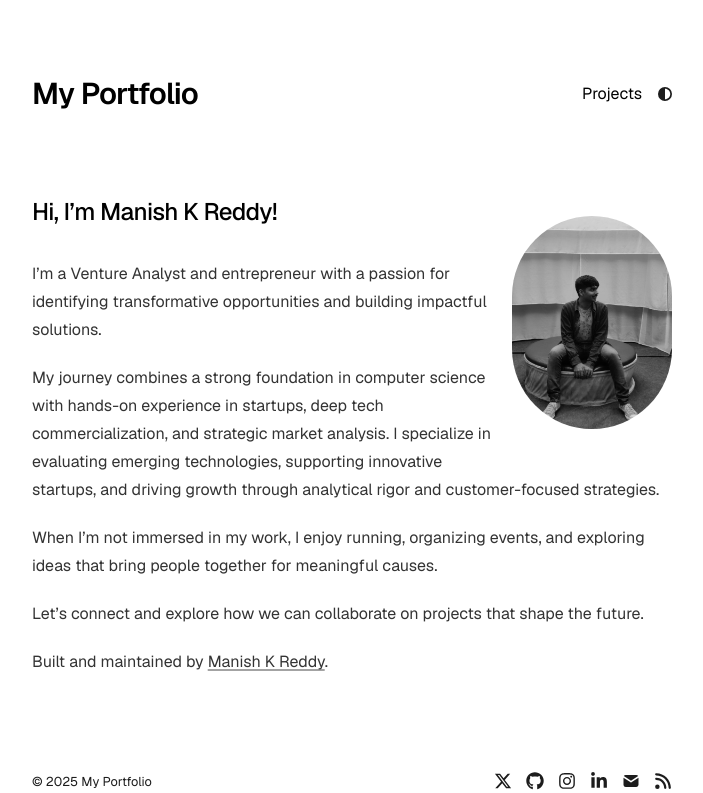
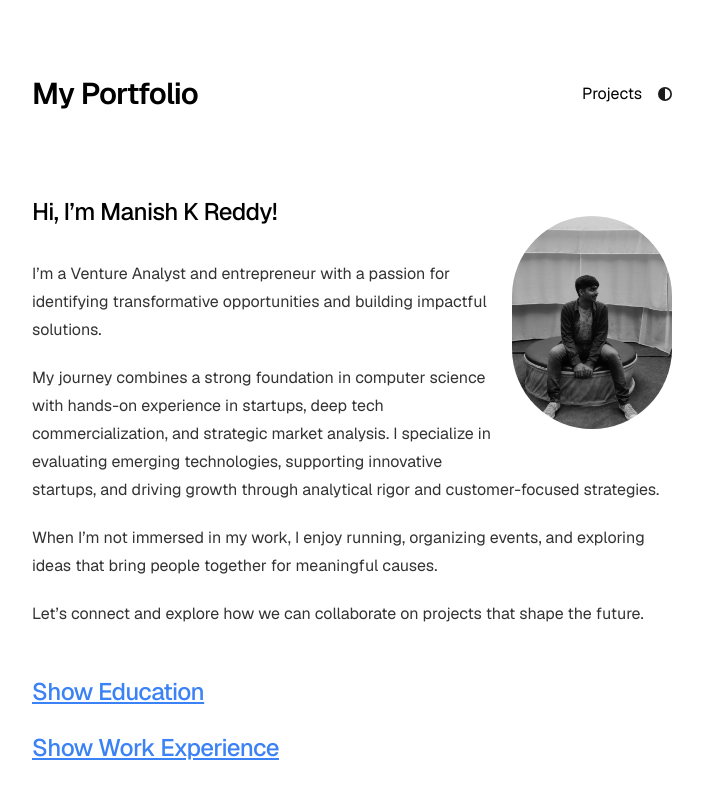
Before and after one commit to kredd10/website, a Next.js app: page / in a window 1280 px wide. Shown: the top 793 px of the page, without its empty margins (288-991 px from the left). Built offline with nearby package versions, Linux system fonts and the light colour scheme.

Commit message:
Changes to be committed: 	modified:   app/page.tsx

```diff
--- a/app/page.tsx
+++ b/app/page.tsx
@@ -1,7 +1,12 @@
 import Image from "next/image";
+import { useState } from "react"; // Import useState for collapsible functionality
 import { socialLinks } from "./config";
 
 export default function Page() {
+  // State for managing collapsible sections
+  const [showEducation, setShowEducation] = useState(false);
+  const [showWorkExperience, setShowWorkExperience] = useState(false);
+
   return (
     <section>
       <a href={socialLinks.linkedin} target="_blank">
@@ -40,6 +45,60 @@ export default function Page() {
           Let’s connect and explore how we can collaborate on projects that
           shape the future.
         </p>
+
+        {/* Collapsible Education Section */}
+        <h2>
+          <button
+            className="text-blue-500 underline"
+            onClick={() => setShowEducation(!showEducation)}
+          >
+            {showEducation ? "Hide Education" : "Show Education"}
+          </button>
+        </h2>
+        {showEducation && (
+          <ul>
+            <li>
+              <strong>Master of Science in Computer Science</strong> (Aug 2023 – May 2025) <br />
+              Illinois Institute of Technology, Chicago, IL <br />
+              Focus: Trustworthy Machine Learning, Marketing Strategy, Advanced Databases.
+            </li>
+            <li>
+              <strong>Bachelor of Engineering, Computer Science</strong> (Aug 2019 - Jun 2023) <br />
+              B.N.M. Institute of Technology, Bangalore, India <br />
+              Focus: Machine Learning, Data Science, Software Engineering.
+            </li>
+          </ul>
+        )}
+
+        {/* Collapsible Work Experience Section */}
+        <h2>
+          <button
+            className="text-blue-500 underline"
+            onClick={() => setShowWorkExperience(!showWorkExperience)}
+          >
+            {showWorkExperience ? "Hide Work Experience" : "Show Work Experience"}
+          </button>
+        </h2>
+        {showWorkExperience && (
+          <ul>
+            <li>
+              <strong>Genisys Venture Analyst</strong> (Dec 2024 – Present) <br />
+              Kaplan Institute, Chicago, IL <br />
+              Conducted market analysis and created investment strategies for AI and computing.
+            </li>
+            <li>
+              <strong>Founder & CEO</strong> (Dec 2023 – Sep 2024) <br />
+              H2.0 Resilience, Chicago, IL <br />
+              Developed an explainable AI tool for flood risk mitigation, reducing evaluation time by 90%.
+            </li>
+            <li>
+              <strong>Machine Learning Research Intern</strong> (Jan 2023 – Jul 2023) <br />
+              VIGA Entertainment, Bangalore, India <br />
+              Led the "Face Solver" project, creating a real-time 3D animation system using Google MediaPipe.
+            </li>
+          </ul>
+        )}
+
         <p>
           Built and maintained by{" "}
           <a href={socialLinks.linkedin} target="_blank">
```
